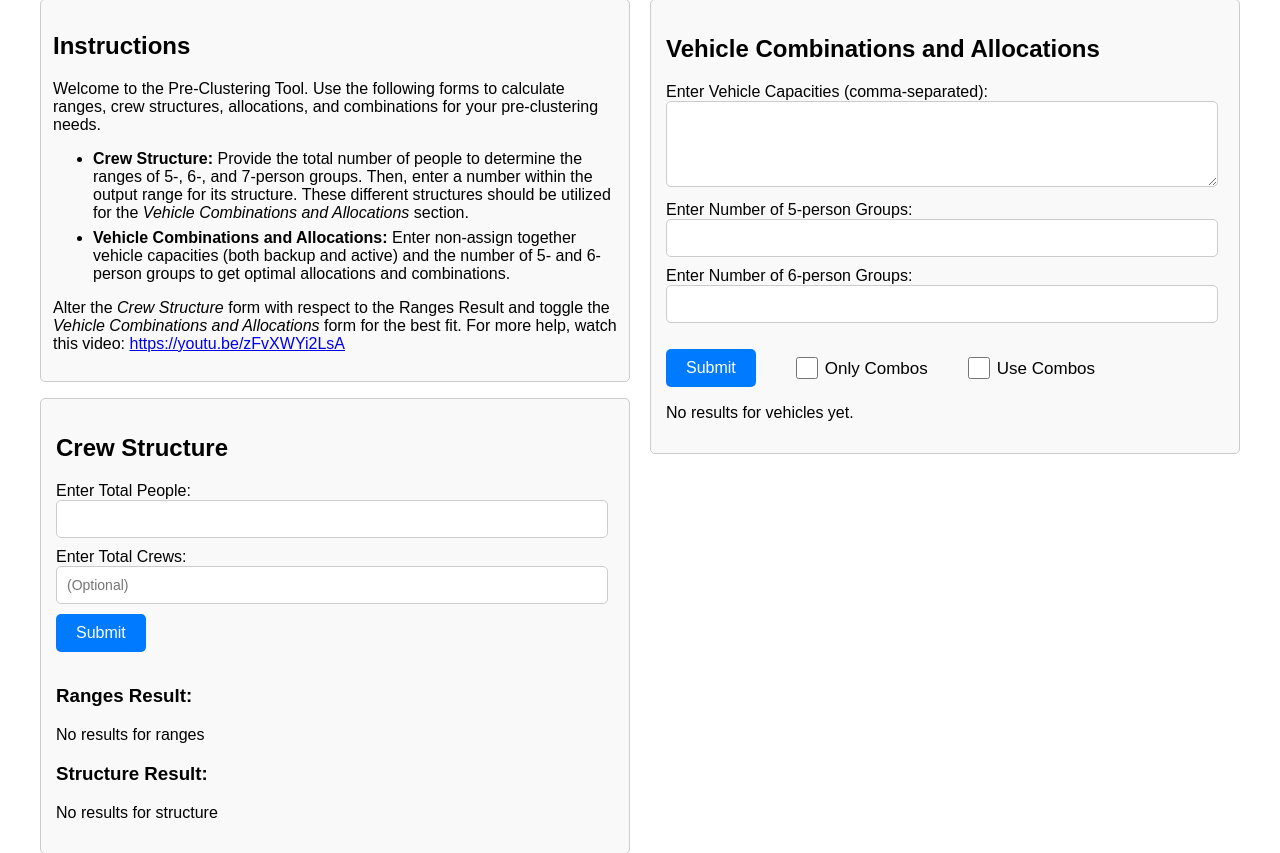
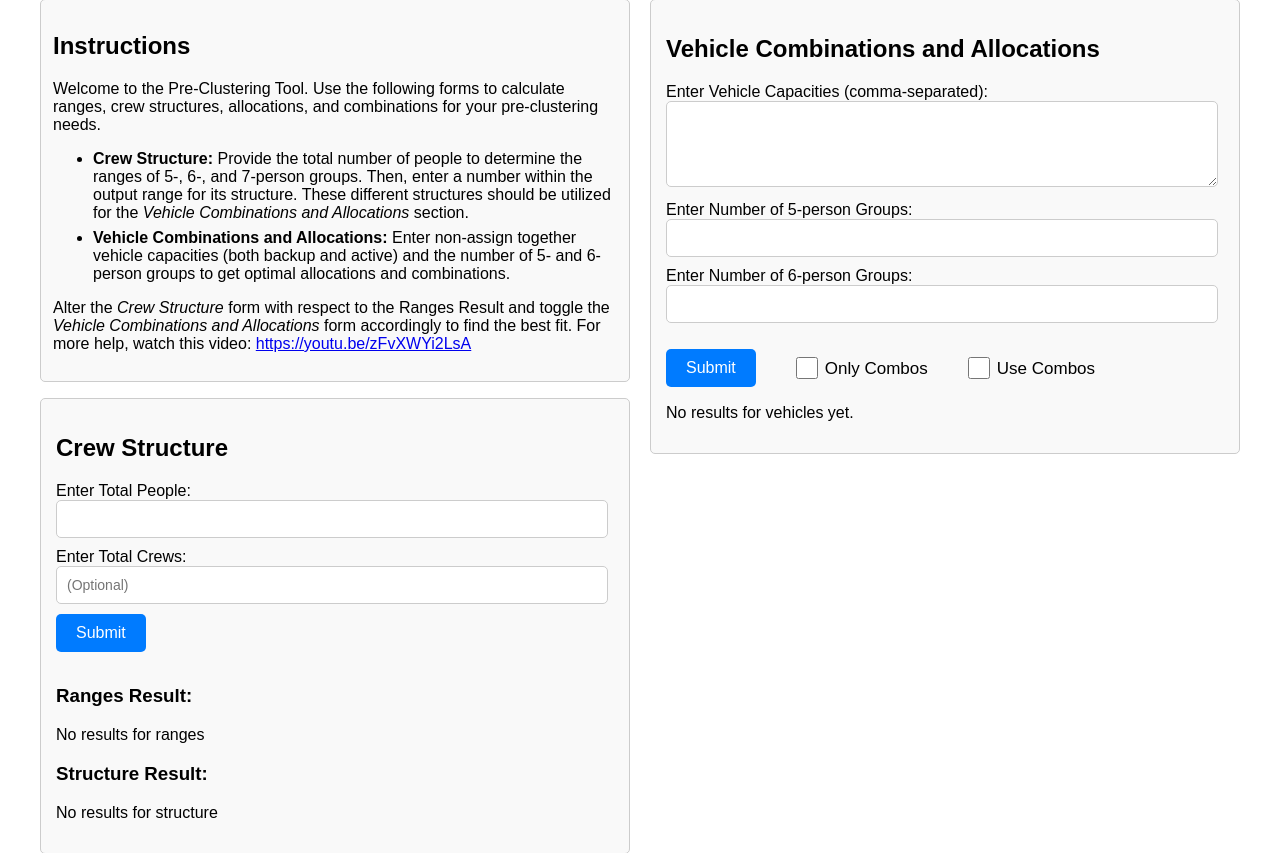
Before and after one commit to cbmckinstry/Pre-Clustering1, a Flask app: page / in a window 1280 px wide. Shown: the part 21-874 px from the top of the page. Run offline with Flask 3, Linux system fonts and the light colour scheme.

Commit message:
Slight html instructions update again

```diff
--- a/templates/index.html
+++ b/templates/index.html
@@ -137,7 +137,7 @@
                 <li><strong>Crew Structure:</strong> Provide the total number of people to determine the ranges of 5-, 6-, and 7-person groups. Then, enter a number within the output range for its structure. These different structures should be utilized for the <em>Vehicle Combinations and Allocations</em> section. </li>
                 <li><strong>Vehicle Combinations and Allocations:</strong> Enter non-assign together vehicle capacities (both backup and active) and the number of 5- and 6-person groups to get optimal allocations and combinations.</li>
             </ul>
-            <p>Alter the <em>Crew Structure</em> form with respect to the Ranges Result and toggle the <em>Vehicle Combinations and Allocations</em> form for the best fit. For more help, watch this video: <a href="https://youtu.be/zFvXWYi2LsA" target="_blank">https://youtu.be/zFvXWYi2LsA</a></p>
+            <p>Alter the <em>Crew Structure</em> form with respect to the Ranges Result and toggle the <em>Vehicle Combinations and Allocations</em> form accordingly to find the best fit. For more help, watch this video: <a href="https://youtu.be/zFvXWYi2LsA" target="_blank">https://youtu.be/zFvXWYi2LsA</a></p>
         </div>
 
         <form method="POST" action="/matrices">
```
